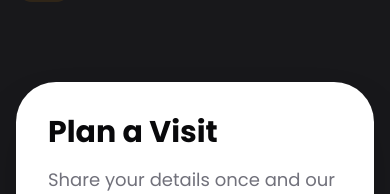
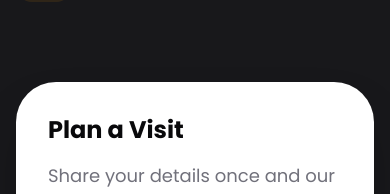
Before and after one commit to harshrao26/Casagrand---3, a Next.js app: page / in a window 390 px wide. Shown: the part 6965-7159 px from the top of the page. Built offline with nearby package versions, Linux system fonts and the light colour scheme; a web font is replaced by a local one.

Commit message:
style: add body padding, remove footer hide, and responsive heading size in Contact component

```diff
--- a/app/globals.css
+++ b/app/globals.css
@@ -29,6 +29,7 @@ html {
   body {
     @apply text-sm text-[var(--primarycolor)] font-normal bg-white;
     font-family: var(--font-poppins), sans-serif;
+    padding-bottom: 56px;
   }
 
   h1, h2, h3, h4, h5, h6 {
@@ -272,9 +273,6 @@ html {
 }
 
 @media (min-width: 769px) {
-  .ccd-mb-footer {
-    display: none;
-  }
   .mobile-logo {
     display: none;
   }
--- a/components/Contact.js
+++ b/components/Contact.js
@@ -43,7 +43,7 @@ const Contact = () => {
 
           <div className="bg-white p-8 md:p-12 rounded-[40px] shadow-2xl text-zinc-950">
 
-            <h3 className="text-3xl font-extrabold mb-4">Plan a Visit</h3>
+            <h3 className="text-2xl md:text-3xl font-extrabold mb-4">Plan a Visit</h3>
             <p className="text-zinc-500 text-lg mb-10">
               Share your details once and our team will help with brochure, pricing, and site visit scheduling.
             </p>
```
